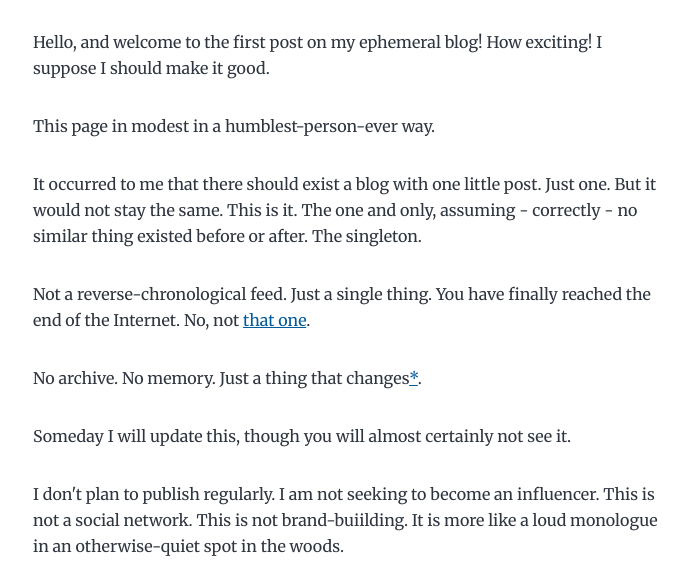
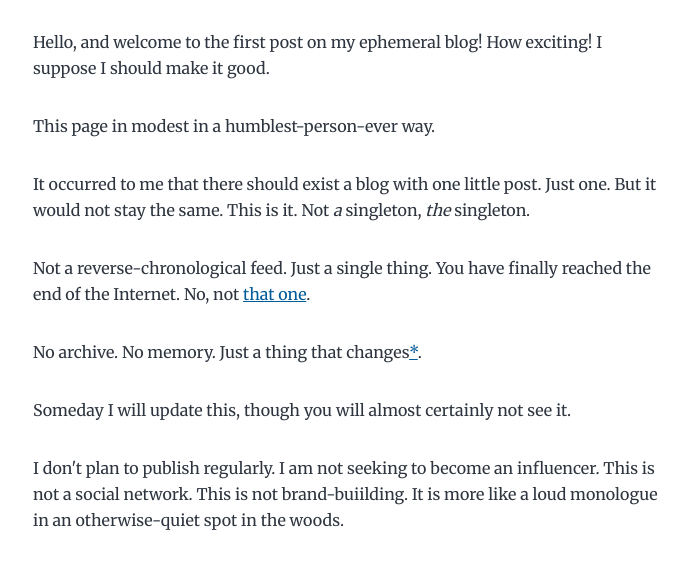
Before and after one commit to lucasgonze/ephemerablog, a Gatsby site: page /one-and-only/ in a window 1280 px wide. Shown: the part 211-773 px from the top of the page, without its empty margins (291-980 px from the left). Built offline with nearby package versions, Linux system fonts and the light colour scheme; Gatsby itself is replaced by a stand-in of ours.

Commit message:
Update one-and-only.md

```diff
--- a/content/blog/one-and-only.md
+++ b/content/blog/one-and-only.md
@@ -8,7 +8,7 @@ Hello, and welcome to the first post on my ephemeral blog!  How exciting! I supp
 
 This page in modest in a humblest-person-ever way.
 
-It occurred to me that there should exist a blog with one little post. Just one. But it would not stay the same. This is it. The one and only, assuming - correctly - no similar thing existed before or after. The singleton.
+It occurred to me that there should exist a blog with one little post. Just one. But it would not stay the same. This is it. Not *a* singleton, *the* singleton.
 
 Not a reverse-chronological feed. Just a single thing. You have finally reached the end of the Internet. No, not [that one](http://hmpg.net/ "there").
 
```
